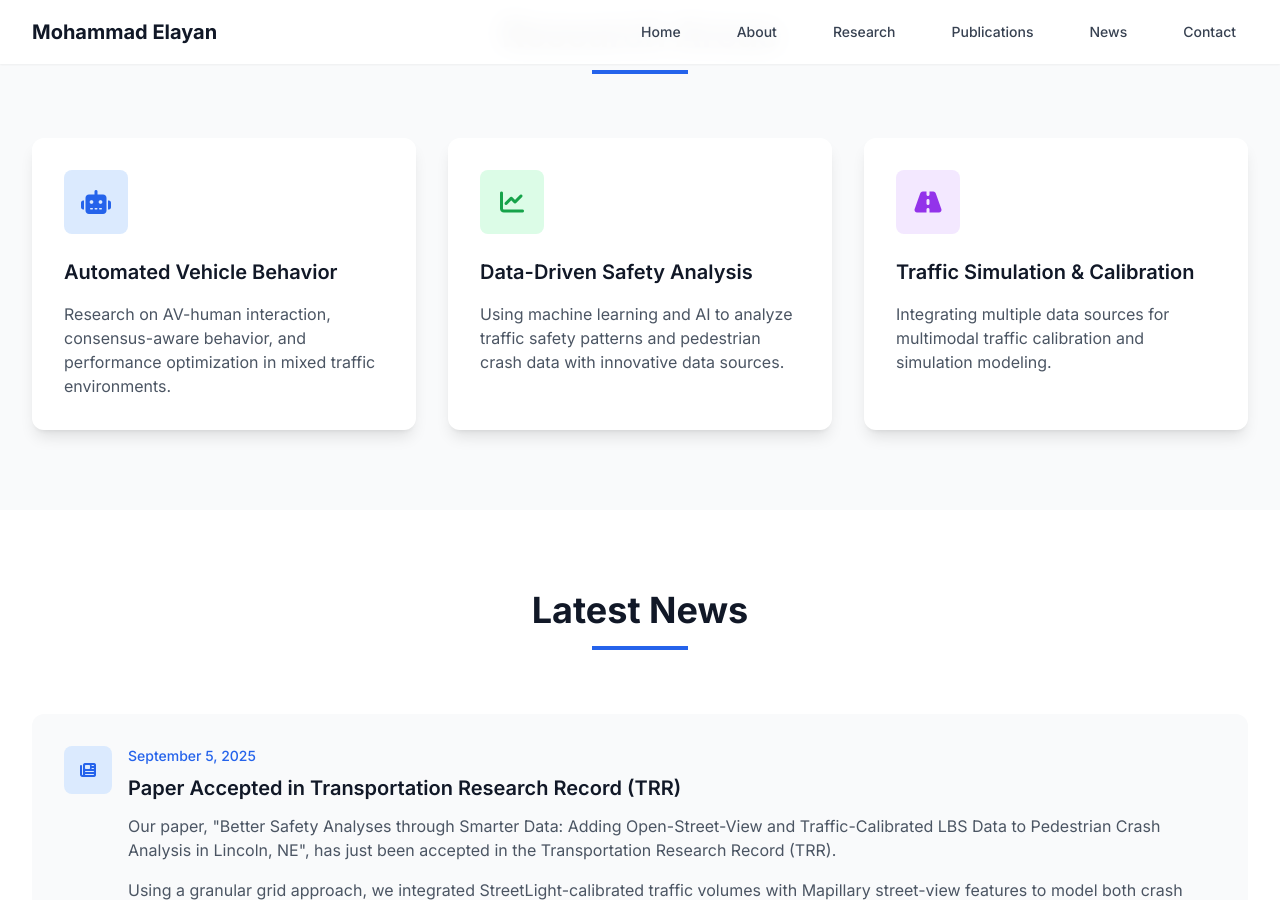
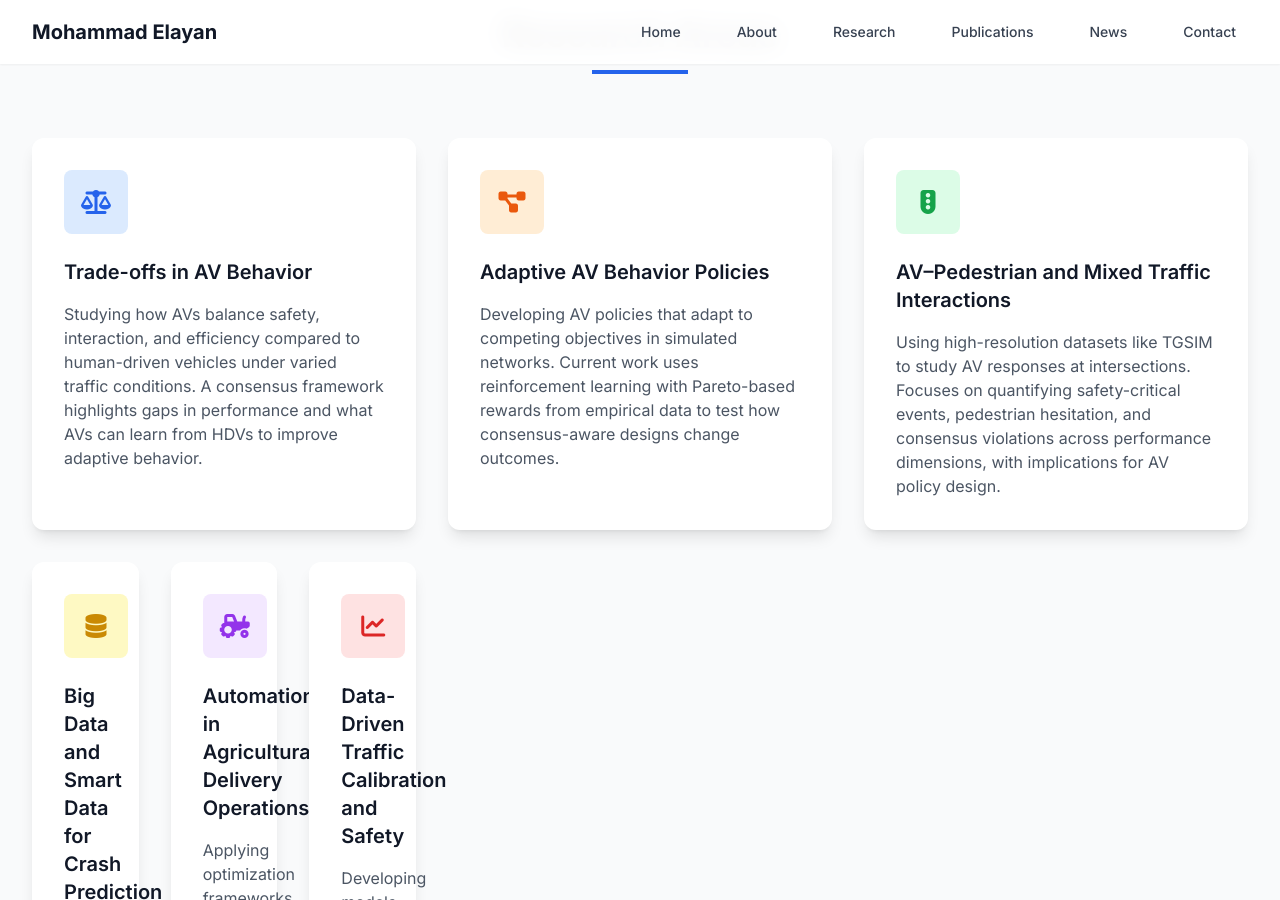
Before and after one commit to mselayan/mselayan.github.io, a Jekyll site: the page index.html, which Jekyll copies as it is, in a window 1280 px wide and 900 px high, scrolled down 2075 px. Built offline with Jekyll 4.4.1, drawn with Linux system fonts in a browser that asks for light colours; nearby versions of some CDN libraries; some of the changed text lies outside the part shown.

Commit message:
Update index.html

```diff
--- a/index.html
+++ b/index.html
@@ -192,24 +192,46 @@
             <div class="grid md:grid-cols-2 lg:grid-cols-3 gap-8">
                 <div class="bg-white p-8 rounded-xl shadow-lg card-hover">
                     <div class="w-16 h-16 bg-blue-100 rounded-lg flex items-center justify-center mb-6">
-                        <i class="fas fa-robot text-2xl text-blue-600"></i>
+                        <i class="fas fa-balance-scale text-2xl text-blue-600"></i>
                     </div>
-                    <h3 class="text-xl font-semibold text-gray-900 mb-4">Automated Vehicle Behavior</h3>
-                    <p class="text-gray-600">Research on AV-human interaction, consensus-aware behavior, and performance optimization in mixed traffic environments.</p>
+                    <h3 class="text-xl font-semibold text-gray-900 mb-4">Trade-offs in AV Behavior</h3>
+                    <p class="text-gray-600">Studying how AVs balance safety, interaction, and efficiency compared to human-driven vehicles under varied traffic conditions. A consensus framework highlights gaps in performance and what AVs can learn from HDVs to improve adaptive behavior.</p>
+                </div>
+                <div class="bg-white p-8 rounded-xl shadow-lg card-hover">
+                    <div class="w-16 h-16 bg-orange-100 rounded-lg flex items-center justify-center mb-6">
+                        <i class="fas fa-project-diagram text-2xl text-orange-600"></i>
+                    </div>
+                    <h3 class="text-xl font-semibold text-gray-900 mb-4">Adaptive AV Behavior Policies</h3>
+                    <p class="text-gray-600">Developing AV policies that adapt to competing objectives in simulated networks. Current work uses reinforcement learning with Pareto-based rewards from empirical data to test how consensus-aware designs change outcomes.</p>
                 </div>
                 <div class="bg-white p-8 rounded-xl shadow-lg card-hover">
                     <div class="w-16 h-16 bg-green-100 rounded-lg flex items-center justify-center mb-6">
-                        <i class="fas fa-chart-line text-2xl text-green-600"></i>
+                        <i class="fas fa-traffic-light text-2xl text-green-600"></i>
                     </div>
-                    <h3 class="text-xl font-semibold text-gray-900 mb-4">Data-Driven Safety Analysis</h3>
-                    <p class="text-gray-600">Using machine learning and AI to analyze traffic safety patterns and pedestrian crash data with innovative data sources.</p>
+                    <h3 class="text-xl font-semibold text-gray-900 mb-4">AV–Pedestrian and Mixed Traffic Interactions</h3>
+                    <p class="text-gray-600">Using high-resolution datasets like TGSIM to study AV responses at intersections. Focuses on quantifying safety-critical events, pedestrian hesitation, and consensus violations across performance dimensions, with implications for AV policy design.</p>
+                </div>
+            <div class="grid md:grid-cols-2 lg:grid-cols-3 gap-8">
+                <div class="bg-white p-8 rounded-xl shadow-lg card-hover">
+                    <div class="w-16 h-16 bg-yellow-100 rounded-lg flex items-center justify-center mb-6">
+                        <i class="fas fa-database text-2xl text-yellow-600"></i>
+                    </div>
+                    <h3 class="text-xl font-semibold text-gray-900 mb-4">Big Data and Smart Data for Crash Prediction</h3>
+                    <p class="text-gray-600">Integrating innovative datasets into crash count and severity models. Using context-specific spatial indicators to improve predictive performance and enhance urban safety assessments.</p>
                 </div>
                 <div class="bg-white p-8 rounded-xl shadow-lg card-hover">
                     <div class="w-16 h-16 bg-purple-100 rounded-lg flex items-center justify-center mb-6">
-                        <i class="fas fa-road text-2xl text-purple-600"></i>
+                        <i class="fas fa-tractor text-2xl text-purple-600"></i>
                     </div>
-                    <h3 class="text-xl font-semibold text-gray-900 mb-4">Traffic Simulation & Calibration</h3>
-                    <p class="text-gray-600">Integrating multiple data sources for multimodal traffic calibration and simulation modeling.</p>
+                    <h3 class="text-xl font-semibold text-gray-900 mb-4">Automation in Agricultural Delivery Operations</h3>
+                    <p class="text-gray-600">Applying optimization frameworks to design automated delivery systems for the agricultural sector that achieve fast, cost-effective, and sustainable logistics operations by balancing efficiency, resource use, and environmental impact.</p>
+                </div>
+                <div class="bg-white p-8 rounded-xl shadow-lg card-hover">
+                    <div class="w-16 h-16 bg-red-100 rounded-lg flex items-center justify-center mb-6">
+                        <i class="fas fa-chart-line text-2xl text-red-600"></i>
+                    </div>
+                    <h3 class="text-xl font-semibold text-gray-900 mb-4">Data-Driven Traffic Calibration and Safety</h3>
+                    <p class="text-gray-600">Developing models that turn mobility indicators into reliable estimates of real-world traffic volumes. This research advances scalable, data-driven approaches for multi-modal planning and safety applications.</p>
                 </div>
             </div>
         </div>
```
